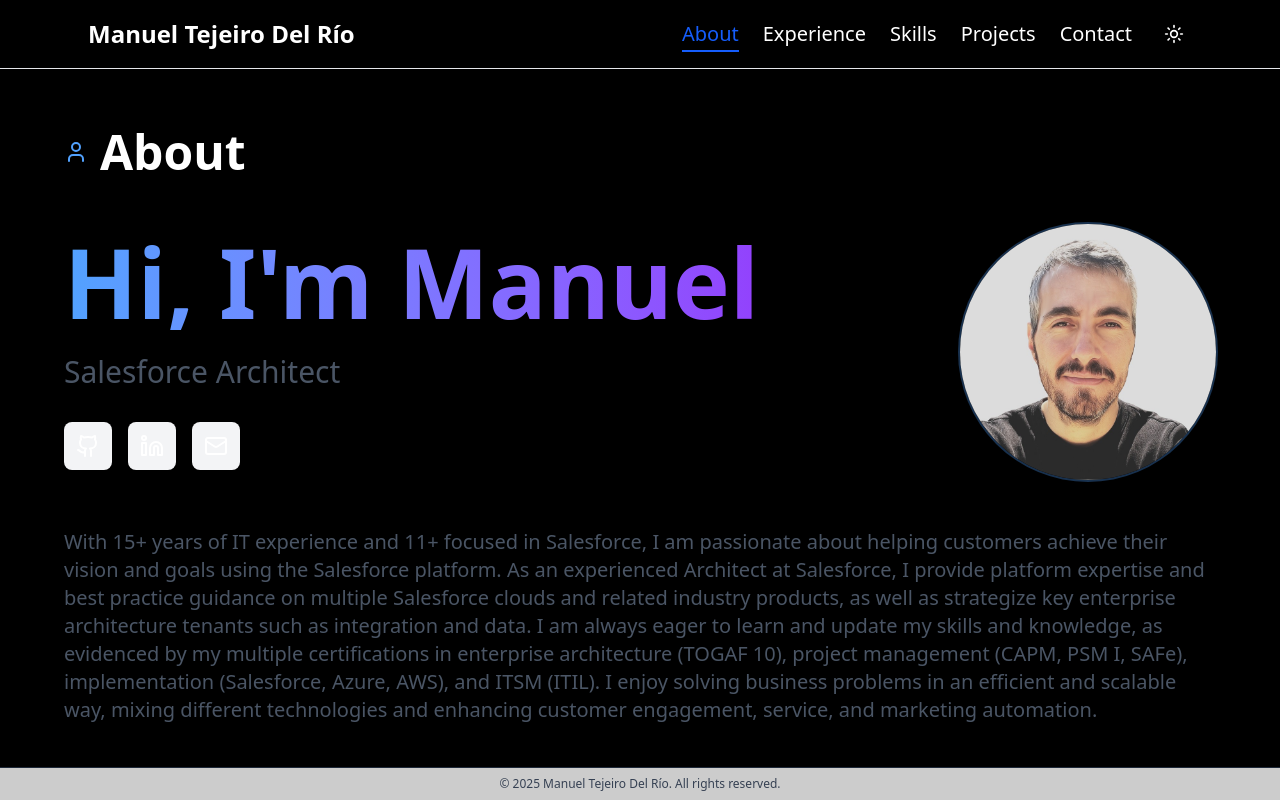
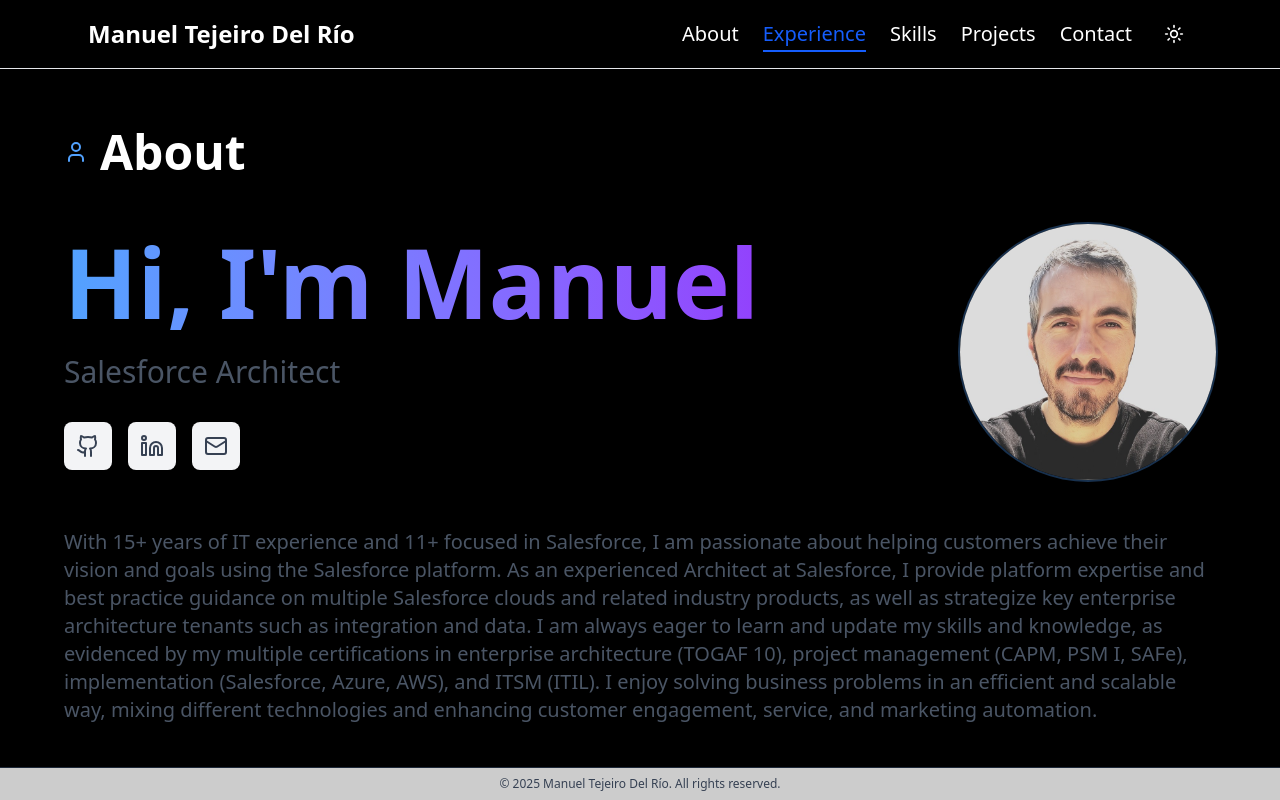
Before and after one commit to tejeirodelrio/portfolio-2025, a Next.js app: page / in a window 1280 px wide. Built offline with nearby package versions, Linux system fonts and the light colour scheme.

Commit message:
fixed colors

```diff
--- a/src/app/page.tsx
+++ b/src/app/page.tsx
@@ -33,7 +33,7 @@
   }, [darkMode]);
 
   const sectionTransitionClass = (id: string) =>
-    activeSection === id
+    id === "about" || activeSection === id
       ? "opacity-100 translate-y-0"
       : "opacity-40 translate-y-4";
 
@@ -46,7 +46,7 @@
           .filter((e) => e.isIntersecting)
           .sort((a, b) => b.intersectionRatio - a.intersectionRatio);
         const top = visible[0]?.target as HTMLElement | undefined;
-        if (top?.id) {
+        if (top?.id && top.id !== "about") {
           setActiveSection(top.id);
         }
       },
@@ -197,12 +197,12 @@
               <p className="text-2xl md:text-3xl text-gray-600 dark:text-gray-400 mb-8">
                 Salesforce Architect
               </p>
-              <div className="flex gap-4">
+              <div className="flex gap-4 opacity-100 relative z-10">
                 <a
                   href="https://github.com/tejeirodelrio"
                   target="_blank"
                   rel="noopener noreferrer"
-                  className="p-3 rounded-lg transition-colors bg-gray-100 hover:bg-gray-200 text-gray-90 dark:bg-gray-800 dark:hover:bg-gray-700 dark:text-white"
+                  className="p-3 rounded-lg transition-colors bg-gray-100 hover:bg-gray-200 text-gray-700 dark:bg-gray-800 dark:hover:bg-gray-700 dark:text-gray-300"
                 >
                   <Github size={24} />
                 </a>
@@ -210,13 +210,13 @@
                   href="https://www.linkedin.com/in/manueltejeirodelrio/"
                   target="_blank"
                   rel="noopener noreferrer"
-                  className="p-3 rounded-lg transition-colors bg-gray-100 hover:bg-gray-200 text-gray-90 dark:bg-gray-800 dark:hover:bg-gray-700 dark:text-white"
+                  className="p-3 rounded-lg transition-colors bg-gray-100 hover:bg-gray-200 text-gray-700 dark:bg-gray-800 dark:hover:bg-gray-700 dark:text-gray-300"
                 >
                   <Linkedin size={24} />
                 </a>
                 <a
                   href="mailto:hola@manueltejeiro.com"
-                  className="p-3 rounded-lg transition-colors bg-gray-100 hover:bg-gray-200 text-gray-90 dark:bg-gray-800 dark:hover:bg-gray-700 dark:text-white"
+                  className="p-3 rounded-lg transition-colors bg-gray-100 hover:bg-gray-200 text-gray-700 dark:bg-gray-800 dark:hover:bg-gray-700 dark:text-gray-300"
                 >
                   <Mail size={24} />
                 </a>
@@ -404,12 +404,12 @@
                 </a>
               </p>
 
-              <div className="flex gap-4">
+              <div className="flex gap-4 opacity-100 relative z-10">
                 <a
                   href="https://github.com/tejeirodelrio"
                   target="_blank"
                   rel="noopener noreferrer"
-                  className="p-3 rounded-lg transition-colors bg-gray-100 hover:bg-gray-200 text-gray-90 dark:bg-gray-800 dark:hover:bg-gray-700 dark:text-white"
+                  className="p-3 rounded-lg transition-colors bg-gray-100 hover:bg-gray-200 text-gray-700 dark:bg-gray-800 dark:hover:bg-gray-700 dark:text-gray-300"
                 >
                   <Github size={24} />
                 </a>
@@ -417,13 +417,13 @@
                   href="https://www.linkedin.com/in/manueltejeirodelrio/"
                   target="_blank"
                   rel="noopener noreferrer"
-                  className="p-3 rounded-lg transition-colors bg-gray-100 hover:bg-gray-200 text-gray-90 dark:bg-gray-800 dark:hover:bg-gray-700 dark:text-white"
+                  className="p-3 rounded-lg transition-colors bg-gray-100 hover:bg-gray-200 text-gray-700 dark:bg-gray-800 dark:hover:bg-gray-700 dark:text-gray-300"
                 >
                   <Linkedin size={24} />
                 </a>
                 <a
                   href="mailto:hola@manueltejeiro.com"
-                  className="p-3 rounded-lg transition-colors bg-gray-100 hover:bg-gray-200 text-gray-90 dark:bg-gray-800 dark:hover:bg-gray-700 dark:text-white"
+                  className="p-3 rounded-lg transition-colors bg-gray-100 hover:bg-gray-200 text-gray-700 dark:bg-gray-800 dark:hover:bg-gray-700 dark:text-gray-300"
                 >
                   <Mail size={24} />
                 </a>
```
